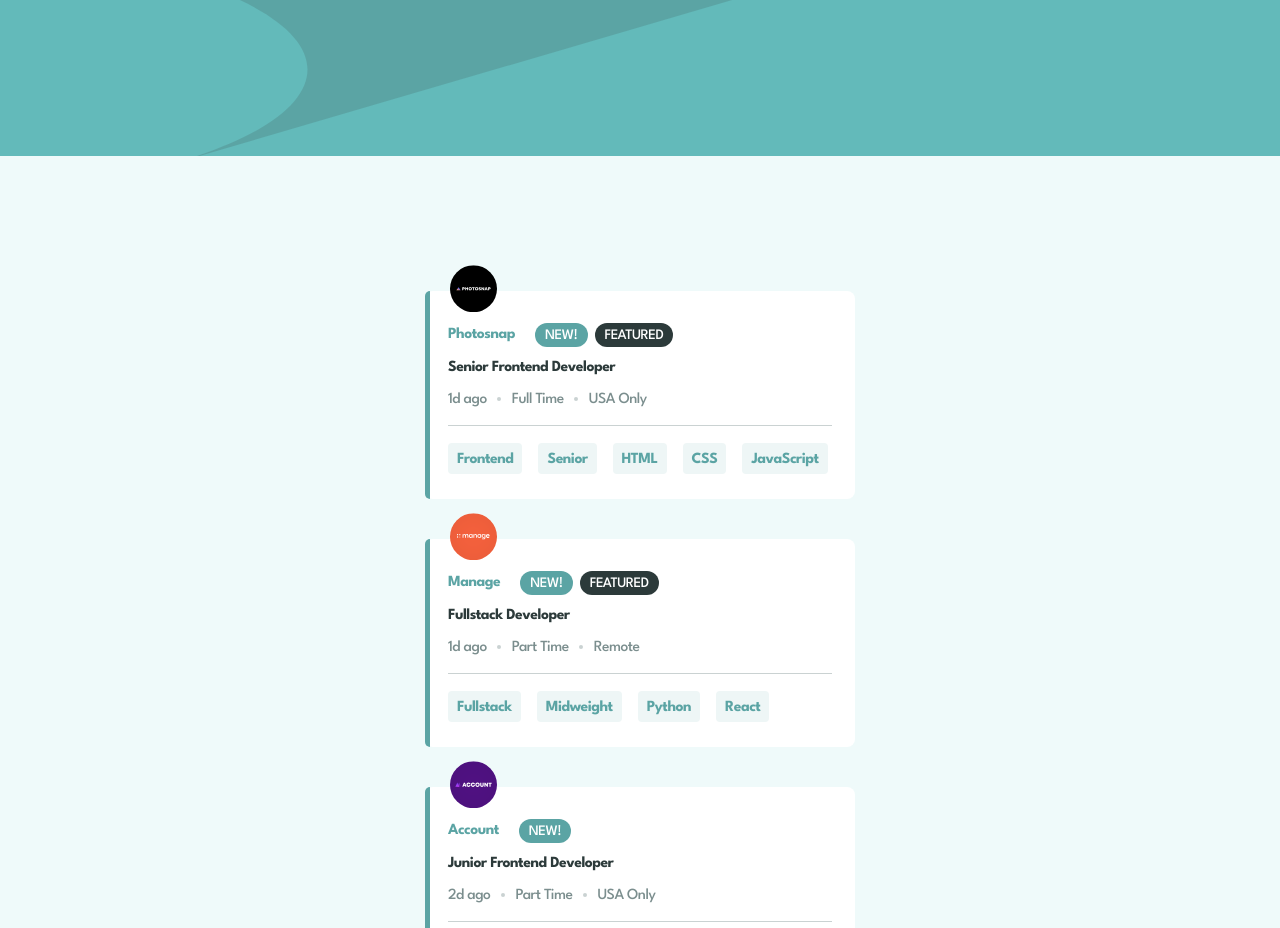
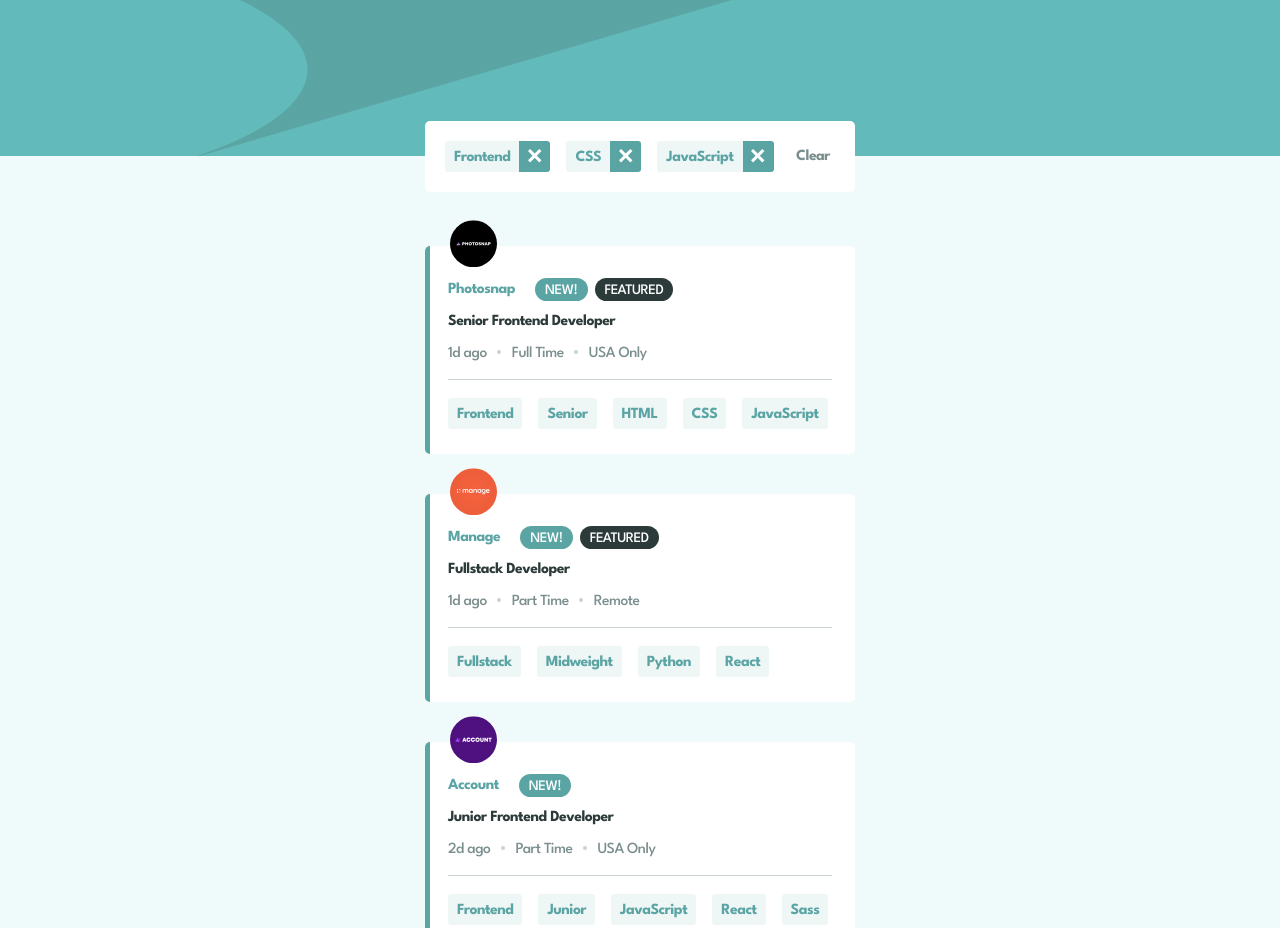
Before and after one commit to monikagawryluk/job-listings-page, a plain HTML site: page index.html in a window 1280 px wide. Shown: the top 928 px of the page. Drawn offline with Linux system fonts and the light colour scheme.

Commit message:
Fixed filters layout

```diff
--- a/index.html
+++ b/index.html
@@ -24,12 +24,10 @@
     <title>Job Listings Landing Page</title>
   </head>
   <body>
-    <header class="header">
-      <!-- <img class="header-img" src="images/bg-header-mobile.svg" alt="" /> -->
-    </header>
-    <main class="main">
-      <div class="container container-filters-visible">
-        <!-- <div class="filters-item container-small">
+    <header class="header"></header>
+    <main class="main main-filters-visible">
+      <div class="container">
+        <div class="filters-item item-container">
           <div class="filters">
             <div class="filter">
               <div class="filter-name" data-role="frontend">Frontend</div>
@@ -65,9 +63,9 @@
             </div>
           </div>
           <button class="btn-clear">Clear</button>
-        </div> -->
+        </div>
 
-        <!-- <div class="job-item container-small">
+        <!-- <div class="job-item item-container">
           <div class="logo-box">
             <img class="logo" src="images/photosnap.svg" alt="Photosnap logo" />
           </div>
@@ -104,7 +102,7 @@
       </div>
     </main>
 
-    <!-- <div class="attribution">
+    <!-- <footer class="attribution">
       Challenge by
       <a
         href="https://www.frontendmentor.io/challenges/url-shortening-api-landing-page-2ce3ob-G"
@@ -114,6 +112,6 @@
       <a href="https://github.com/monikagawryluk" target="_blank"
         >Monika Gawryluk</a
       >.
-    </div> -->
+    </footer> -->
   </body>
 </html>
--- a/script.js
+++ b/script.js
@@ -49,7 +49,7 @@ const generateJobMarkup = function (job) {
     .join('\n');
 
   return `
-    <div class="job-item container-small">
+    <div class="job-item item-container">
       <div class="logo-box">
         <img class="logo" src="${job.logo}" alt="${job.company} logo" />
       </div>
@@ -59,7 +59,7 @@ const generateJobMarkup = function (job) {
             <div class="company">${job.company}</div>
             ${
               job.new || job.featured
-                ? `<div class="offer-tags">
+                ? `<div class="features-tags">
             ${
               job.new
                 ? '<div class="feature-tag feature-tag--new">New!</div>'
@@ -123,8 +123,6 @@ const init = async function () {
     // Add jobs data to state
     createDataArray(data);
 
-    //  Czy wrzucić tu funkcję do wyczyszczenia containera
-
     // Render jobs items
     renderJobItems();
   } catch (err) {
@@ -135,10 +133,3 @@ const init = async function () {
 init();
 
 //// Event Listeners
-
-jobsContainer.addEventListener('click', function (e) {
-  if (!e.target.classList.contains('btn-tag')) return;
-
-  const tag = e.target;
-  // const tagType = tag.dataset.
-});
--- a/style.css
+++ b/style.css
@@ -1,14 +1,13 @@
 :root {
   --desaturated-dark-cyan: hsl(180, 29%, 50%);
-  --light-grayish-cyan--backgroung: hsl(180, 52%, 96%);
+  --light-grayish-cyan--background: hsl(180, 52%, 96%);
   --light-grayish-cyan--tablets: hsl(180, 31%, 95%);
   --white: hsl(0, 0%, 100%);
   --dark-grayish-cyan: hsl(180, 8%, 52%);
   --dark-grayish-cyan--light: hsla(180, 8%, 52%, 0.4);
   --very-dark-grayish-cyan: hsl(180, 14%, 20%);
 
-  --container-border-radius: 0.8rem;
-  /* --btn-tag-border-radius: 0.4rem:  */
+  --container-border-radius: 0.5rem;
 }
 
 * {
@@ -27,58 +26,61 @@ body {
   font-weight: 700;
   line-height: 1;
   letter-spacing: -0.5px;
-  /* max-width: 144rem; */
+  background: linear-gradient(
+    to bottom,
+    var(--desaturated-dark-cyan) 0%,
+    var(--desaturated-dark-cyan) 15.6rem,
+    var(--light-grayish-cyan--background) 15.6rem,
+    var(--light-grayish-cyan--background) 100%
+  );
+
+  display: flex;
+  flex-direction: column;
 }
 
 .header {
   height: 15.6rem;
-  background-color: var(--desaturated-dark-cyan);
   background-image: url(images/bg-header-mobile.svg);
   background-size: 100% 100%;
 }
 
 .main {
-  background-color: var(--light-grayish-cyan--backgroung);
   margin: 0 auto;
 }
 
+.main-filters-visible {
+  margin-top: -9.55rem;
+}
+
 .container {
-  padding: 6rem 0;
-  margin: 0 2.5rem;
-  position: relative;
+  padding: 6rem 2.5rem;
 
   display: flex;
   flex-direction: column;
   gap: 4rem;
 }
 
-.container-filters-visible {
-  padding-top: 13.5rem;
-}
-
-.container-small {
+.item-container {
   max-width: 43rem;
   width: 100%;
   margin: 0 auto;
   background-color: var(--white);
   border-radius: var(--container-border-radius);
-  padding: 0 2.3rem;
 }
 
 .filters-item {
-  padding-top: 2rem;
-  padding-bottom: 2rem;
-  position: absolute;
-  top: 0;
-  left: 50%;
-  transform: translate(-50%, -3.8rem);
+  padding: 2rem;
+  margin-bottom: 1.4rem;
 
   display: flex;
   justify-content: space-between;
   align-items: center;
 }
 
-/* to samo co w tags-box, czy nie zrobi© jednej klasy */
+.hidden {
+  display: none;
+}
+
 .filters {
   display: flex;
   flex-wrap: wrap;
@@ -94,8 +96,8 @@ body {
   color: var(--desaturated-dark-cyan);
   background-color: var(--light-grayish-cyan--tablets);
   padding: 0.9rem 0.9rem 0.65rem;
-  border-bottom-left-radius: 0.4rem;
-  border-top-left-radius: 0.4rem;
+  border-bottom-left-radius: 0.3rem;
+  border-top-left-radius: 0.3rem;
 }
 
 .btn-remove {
@@ -103,8 +105,8 @@ body {
   padding: 0 0.85rem;
   background-color: var(--desaturated-dark-cyan);
   border: none;
-  border-bottom-right-radius: 0.4rem;
-  border-top-right-radius: 0.4rem;
+  border-bottom-right-radius: 0.3rem;
+  border-top-right-radius: 0.3rem;
   cursor: pointer;
   transition: background-color 0.3s ease-in;
 
@@ -124,7 +126,7 @@ body {
   color: var(--dark-grayish-cyan);
   border: none;
   background-color: inherit;
-  margin-left: 1.5rem;
+  margin: 0 0.5rem 0 1.5rem;
   cursor: pointer;
   box-shadow: none;
   transition-property: color, box-shadow;
@@ -138,17 +140,22 @@ body {
 }
 
 .job-item {
-  padding-top: 3.2rem;
-  padding-bottom: 2.5rem;
+  padding: 3.2rem 2.3rem 2.5rem;
   position: relative;
 }
 
 .job-item::before {
   content: '';
-  background-color: var(--desaturated-dark-cyan);
   display: block;
-  width: 0.5rem;
   height: 100%;
+  width: 1.5rem;
+  background: linear-gradient(
+    to right,
+    var(--desaturated-dark-cyan) 0%,
+    var(--desaturated-dark-cyan) 0.5rem,
+    var(--white) 0.5rem,
+    var(--white) 100%
+  );
   border-top-left-radius: var(--container-border-radius);
   border-bottom-left-radius: var(--container-border-radius);
   position: absolute;
@@ -160,12 +167,12 @@ body {
   position: absolute;
   top: 0;
   left: 0;
-
   transform: translate(2.5rem, -50%);
 }
 
 .logo {
   width: 4.7rem;
+  height: 4.7rem;
 }
 
 .info-box {
@@ -187,7 +194,7 @@ body {
   margin-right: 1rem;
 }
 
-.offer-tags {
+.features-tags {
   display: flex;
   flex-wrap: wrap;
   gap: 0.7rem;
@@ -216,6 +223,7 @@ body {
   font-weight: inherit;
   letter-spacing: inherit;
   background-color: inherit;
+  text-align: start;
   color: var(--very-dark-grayish-cyan);
   margin-bottom: 1.8rem;
   border: none;
@@ -241,6 +249,7 @@ body {
   height: 0.4rem;
   border-radius: 50%;
   background-color: var(--dark-grayish-cyan--light);
+  margin-bottom: 0.3rem;
 }
 
 .tags-box {
@@ -257,7 +266,7 @@ body {
   color: var(--desaturated-dark-cyan);
   padding: 0.9rem 0.9rem 0.8rem;
   border: none;
-  border-radius: 0.4rem;
+  border-radius: 0.3rem;
   background-color: var(--light-grayish-cyan--tablets);
   cursor: pointer;
   transition-property: color, background-color;
@@ -278,10 +287,10 @@ body {
 /* ATTRIBUTION */
 /********************************/
 
-.attribution {
+/* .attribution {
   font-size: 11px;
   text-align: center;
 }
 .attribution a {
   color: hsl(228, 45%, 44%);
-}
+} */
```
